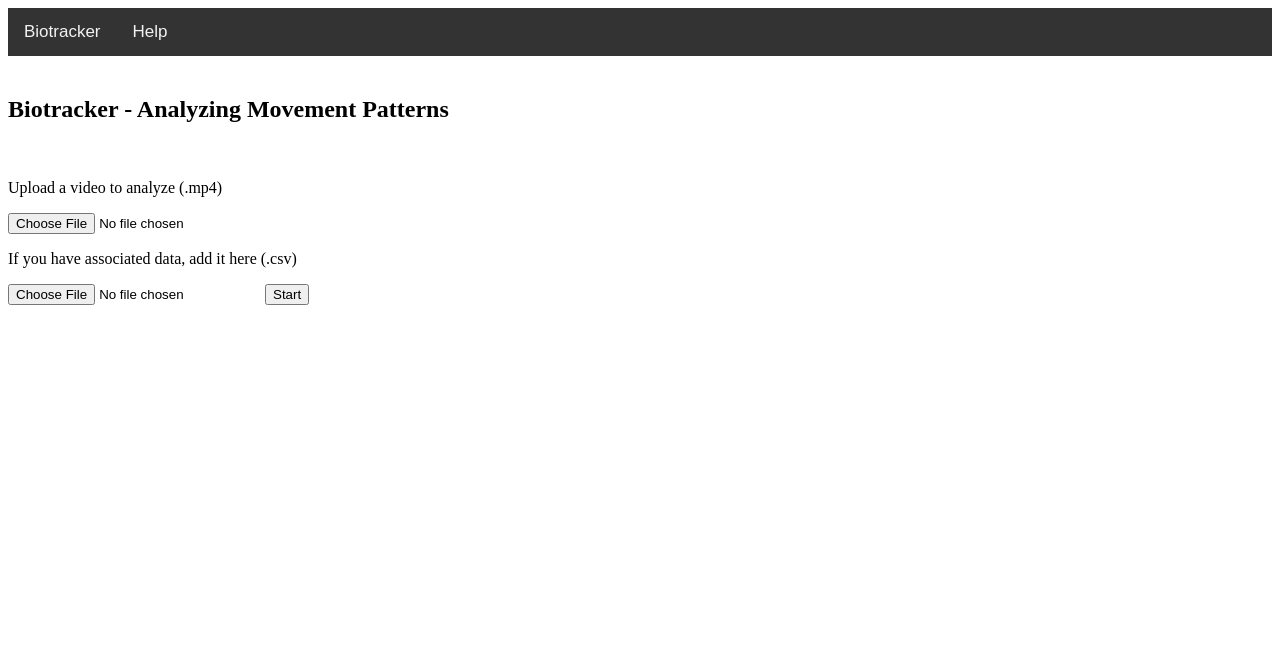
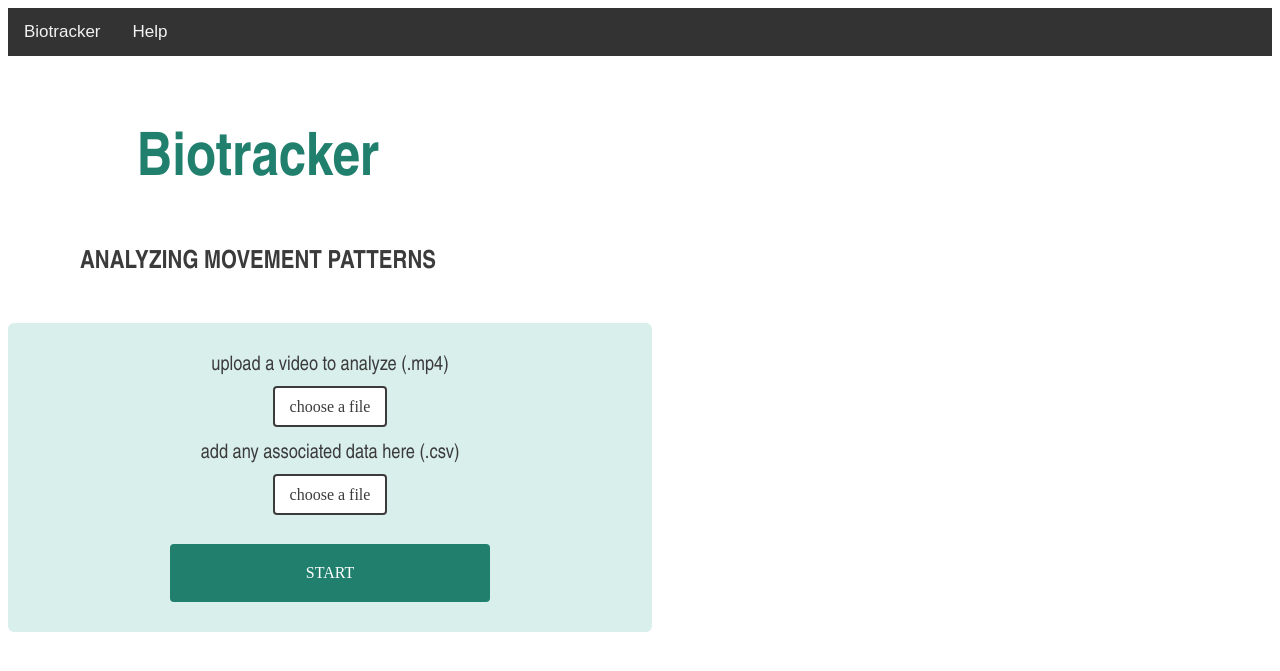
Before and after one commit to hlane6/biotracker, a Flask app: page / in a window 1280 px wide. Shown: the top 671 px of the page. Run offline with Flask 2, Linux system fonts and the light colour scheme; some web fonts are replaced.

Commit message:
Beginning integration of css and react

```diff
--- a/app/biotracker/static/css/style.css
+++ b/app/biotracker/static/css/style.css
@@ -2,6 +2,8 @@
             max-width: 500px;
             padding-top: 20px;
 }
+
+@font-face { font-family: Montserrat; src: url('Montserrat.otf');}
 
 /* remove margins and padding from list, add background color */
 ul.topnavbar {
@@ -63,3 +65,251 @@ ul.botnavbar li a {
 ul.botnavbar li a:hover {
     background-color: #555;
 }
+
+
+/************************************************************/
+/* HOME SCREEN */
+
+/* video navigation buttons style */
+/*button primary for colors
+button med / large for size*/
+
+button:hover {
+    background-color: #144C42;
+    color: white;
+}
+/*
+button.primary-med {
+    background-color: #217F6E;
+    color: white;
+    border: none;
+    padding: 15px 30px;
+    text-align: center;
+    font-size: 16px;
+    border-radius: 4px;
+    margin: 5px;
+    margin-top: 20px;
+    cursor: pointer;
+    font-family: "Montserrat";
+}
+
+button.primary-large {
+    font-family: "Montserrat";
+    font-size: 16px;
+    border-radius: 4px;
+    border: none;
+    background-color: #217F6E;
+    color: white;
+    text-align: center;
+    cursor: pointer;
+    display: block;
+    margin-left: auto;
+    margin-right: auto;
+    margin-top: 40px;
+    padding-bottom: 20px;
+    padding-top: 20px;
+    padding-left: 50px;
+    padding-right: 50px;
+    width: 50%;
+}
+
+button.secondary-med {
+
+}
+
+button.secondary-large {
+
+}*/
+
+@font-face { font-family: Montserrat; src: url('Montserrat.otf');}
+
+/* FOR HOME.HTML */
+
+/* video navigation buttons style */
+/*button primary for colors
+button med / large for size*/
+button.vid-nav {
+    background-color: white;
+    color: #3b3b3b;
+    border: 2px solid #144c42;
+    padding: 15px 30px;
+    text-align: center;
+    font-size: 16px;
+    border-radius: 4px;
+    margin: 5px;
+    margin-bottom: 20px;
+    cursor: pointer;
+    font-family: "Montserrat";
+    display: inline-block;
+    width: 145px;
+}
+
+.video-controls {
+    width: 640px;
+}
+
+div.container-home {
+    width: 640px;
+    text-align: center;
+    margin: auto;
+}
+
+body.home {
+    background-color: #D9EFEB;
+}
+
+/* frame input */
+#frame {
+    width: 60%;
+    margin: 5px;
+    padding: 10px;
+    border-color: #217F6E;
+    border-radius: 4px;
+    display: block;
+    position: relative;
+    float: left;
+    height: 25px;
+    font-size: 16px;
+}
+
+/* find frame button */
+button.seek-frame {
+    background-color: white;
+    color: #3b3b3b;
+    border: 2px solid #144C42;
+    padding: 13px 30px;
+    text-align: center;
+    font-size: 16px;
+    border-radius: 4px;
+    margin: 5px;
+    cursor: pointer;
+    font-family: "Montserrat";
+    width: 31%;
+    display: inline-block;
+}
+
+.frameFinder {
+    display: inline;
+}
+
+form.home {
+    display: inline;
+}
+
+/* download data file and change video buttons */
+input.bottom-buttons {
+    background-color: #217F6E;
+    color: white;
+    border: none;
+    padding: 15px 30px;
+    text-align: center;
+    font-size: 16px;
+    border-radius: 4px;
+    margin: 5px;
+    margin-top: 20px;
+    cursor: pointer;
+    font-family: "Montserrat";
+}
+
+h2.h2-home {
+    margin-bottom: auto;
+}
+
+
+/* FOR INDEX.HTML */
+
+/* "biotracker" */
+h1 {
+    font-family: "Montserrat", Arial Narrow, Helvetica Neue, Helvetica, sans-serif;
+    text-align: center;
+    color: #217F6E;
+    font-size: 60px;
+}
+
+/* analyzing movement patterns */
+h2 {
+    font-family: "Montserrat", Arial Narrow, Helvetica Neue, Helvetica, sans-serif;
+    text-align: center;
+    font-size: 25px;
+    padding-bottom: 25px;
+    color: #3b3b3b;
+}
+
+/* prompts */
+p {
+    font-family: "Montserrat", Arial Narrow, Helvetica Neue, Helvetica, sans-serif;
+    font-size: 20px;
+    padding-top: 6px;
+    color: #3b3b3b;
+}
+
+/* background */
+div.container-index {
+    padding-top: 5px;
+    padding-bottom: 30px;
+    padding-left: 2px;
+    padding-right: 2px;
+    width: 640px;
+    text-align: center;
+    margin: auto;
+    border-radius: 6px;
+    background-color: #D9EFEB;
+}
+
+#input-index {
+    width: 0.1px;
+    height: 0.1px;
+    opacity: 0;
+    overflow: hidden;
+    position: absolute;
+    z-index: -1;
+}
+
+/* choose a file buttons */
+label {
+    font-size: 16px;
+    color: #3b3b3b;
+    background-color: white;
+    font-family: "Montserrat";
+    padding: 10px 15px;
+    text-align: center;
+    cursor: pointer;
+    border-radius: 4px;
+    border: 2px solid #3b3b3b;
+}
+
+/* Start button */
+input.start {
+    font-family: "Montserrat";
+    font-size: 16px;
+    border-radius: 4px;
+    border: none;
+    background-color: #217F6E;
+    color: white;
+    text-align: center;
+    cursor: pointer;
+    display: block;
+    margin-left: auto;
+    margin-right: auto;
+    margin-top: 40px;
+    padding-bottom: 20px;
+    padding-top: 20px;
+    padding-left: 50px;
+    padding-right: 50px;
+    width: 50%;
+}
+
+/* HOVERS */
+button:hover {
+    background-color: #144C42;
+    color: white;
+}
+
+label:hover {
+    background-color: #144C42;
+    color: white;
+}
+
+input:hover {
+    background-color: #144C42;
+}
--- a/app/biotracker/templates/index.html
+++ b/app/biotracker/templates/index.html
@@ -22,14 +22,19 @@
 {% endblock %}
 
 {% block content %}
-	<h1>Biotracker - Analyzing Movement Patterns</h1>
-    <div class="container">
-    	<form name="fileForm" enctype="multipart/form-data" action="/uploadFiles" method="post" onsubmit="return validateForm()">
-			<p>Upload a video to analyze (.mp4)</p>
-			<input type="file" name="video" id="video" accept=".mp4" required>
-			<p>If you have associated data, add it here (.csv)</p>
-			<input type="file" name="csvData" id="csvData" accept=".csv">
-			<input type="submit" value="Start" >
-		</form>
-    </div>
+	<body>
+		<h1>Biotracker</h1>
+		<h2>ANALYZING MOVEMENT PATTERNS</h2>
+	    <div class="container-index">
+	    	<form name="fileForm" enctype="multipart/form-data" action="/uploadFiles" method="post" onsubmit="return validateForm()">
+				<p>upload a video to analyze (.mp4)</p>
+				<input type="file" name="video" id="input-index" accept=".mp4" required>
+				<label for="file">choose a file</label>
+				<p>add any associated data here (.csv)</p>
+				<input type="file" name="csvData" id="input-index" accept=".csv">
+				<label for="file">choose a file</label>
+				<input class="start" type="submit" value="START" >
+			</form>
+	    </div>
+	</body>
 {% endblock %}
--- a/app/client/components/Button.jsx
+++ b/app/client/components/Button.jsx
@@ -19,8 +19,7 @@ export default class Button extends React.Component {
         return (
           <button
             className="button"
-            onClick={this.props.handler}
-          >
+            onClick={this.props.handler}>
             {this.props.text}
           </button>
         );
--- a/app/client/components/VideoCanvas.jsx
+++ b/app/client/components/VideoCanvas.jsx
@@ -2,6 +2,7 @@ import React from 'react';
 import Canvas from './Canvas';
 import Video from './Video';
 import VideoControls from './VideoControls';
+import Styles from './style.css';
 
 /**
  * Combines a video and a canvas and provides the controls
@@ -59,7 +60,7 @@ export default class VideoCanvas extends React.Component {
 
     render() {
         return (
-          <div className="videoCanvas">
+          <div className="videoCanvas" className={Styles.container-home}>
             <Video
               src={this.props.src}
               ref={(video) => { this.video = video; }}
```
Also changed, not shown: app/biotracker/templates/home.html (+6 -2 lines), app/client/components/VideoControls.jsx (+8 -7 lines).
